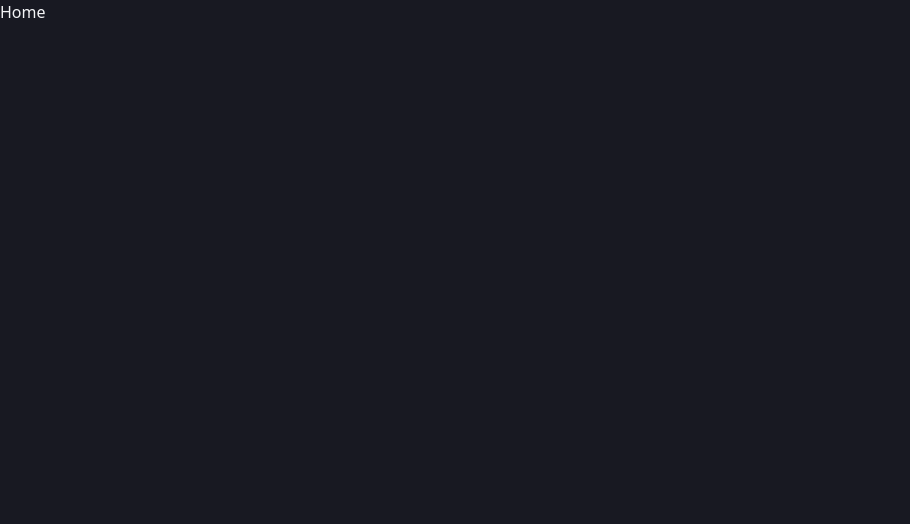
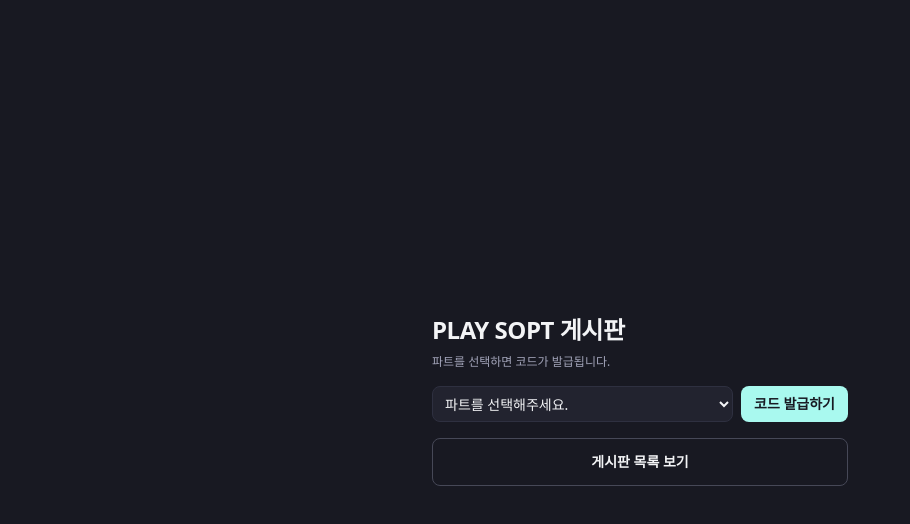
Before and after one commit to 39-play-sopt-web/JoYeSeul, a React (Vite) app in the folder Week4/Homework/: page / in a window 1280 px wide. Shown: the top 524 px of the page, without its empty margins (0-910 px from the left). Built offline with nearby package versions, Linux system fonts and the light colour scheme; a web font is replaced by a local one.

Commit message:
feat: Home 퍼블리싱

```diff
--- a/Week4/Homework/src/pages/home/Home.tsx
+++ b/Week4/Homework/src/pages/home/Home.tsx
@@ -1,3 +1,43 @@
+import Button from "@/components/button/Button";
+import { useState } from "react";
+
+const PARTS = ["WEB", "ANDROID", "iOS"] as const;
+type Part = (typeof PARTS)[number];
+
 export default function Home() {
-  return <h1>Home</h1>;
+  const [part, setPart] = useState<Part | "">("");
+
+  return (
+    <main className="mx-auto flex min-h-dvh w-full max-w-md flex-col justify-center gap-4 p-4">
+      <header className="flex flex-col gap-2">
+        <h1 className="text-title-lg">PLAY SOPT 게시판</h1>
+        <p className="text-caption text-fg-muted">
+          파트를 선택하면 코드가 발급됩니다.
+        </p>
+      </header>
+      <form className="flex gap-2">
+        <select
+          className="h-9 flex-1 rounded-md border border-line bg-surface px-2 text-label"
+          aria-label="파트 선택"
+          value={part}
+          onChange={(e) => setPart(e.target.value as Part)}
+        >
+          <option value="" hidden>
+            파트를 선택해주세요.
+          </option>
+          {PARTS.map((p) => (
+            <option key={p} value={p}>
+              {p}
+            </option>
+          ))}
+        </select>
+        <Button type="submit" size="sm">
+          코드 발급하기
+        </Button>
+      </form>
+      <Button variant="secondary" fullWidth>
+        게시판 목록 보기
+      </Button>
+    </main>
+  );
 }
```
